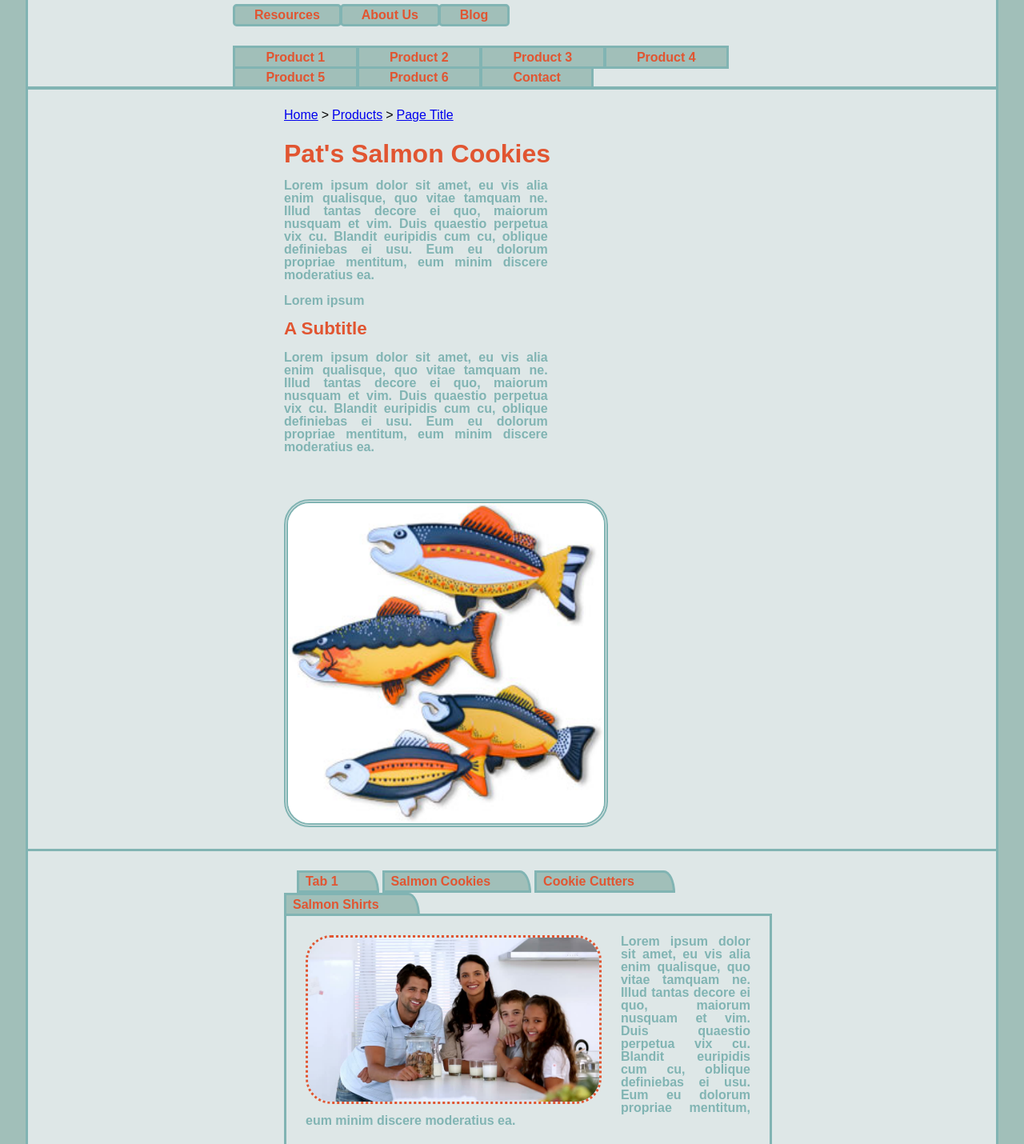
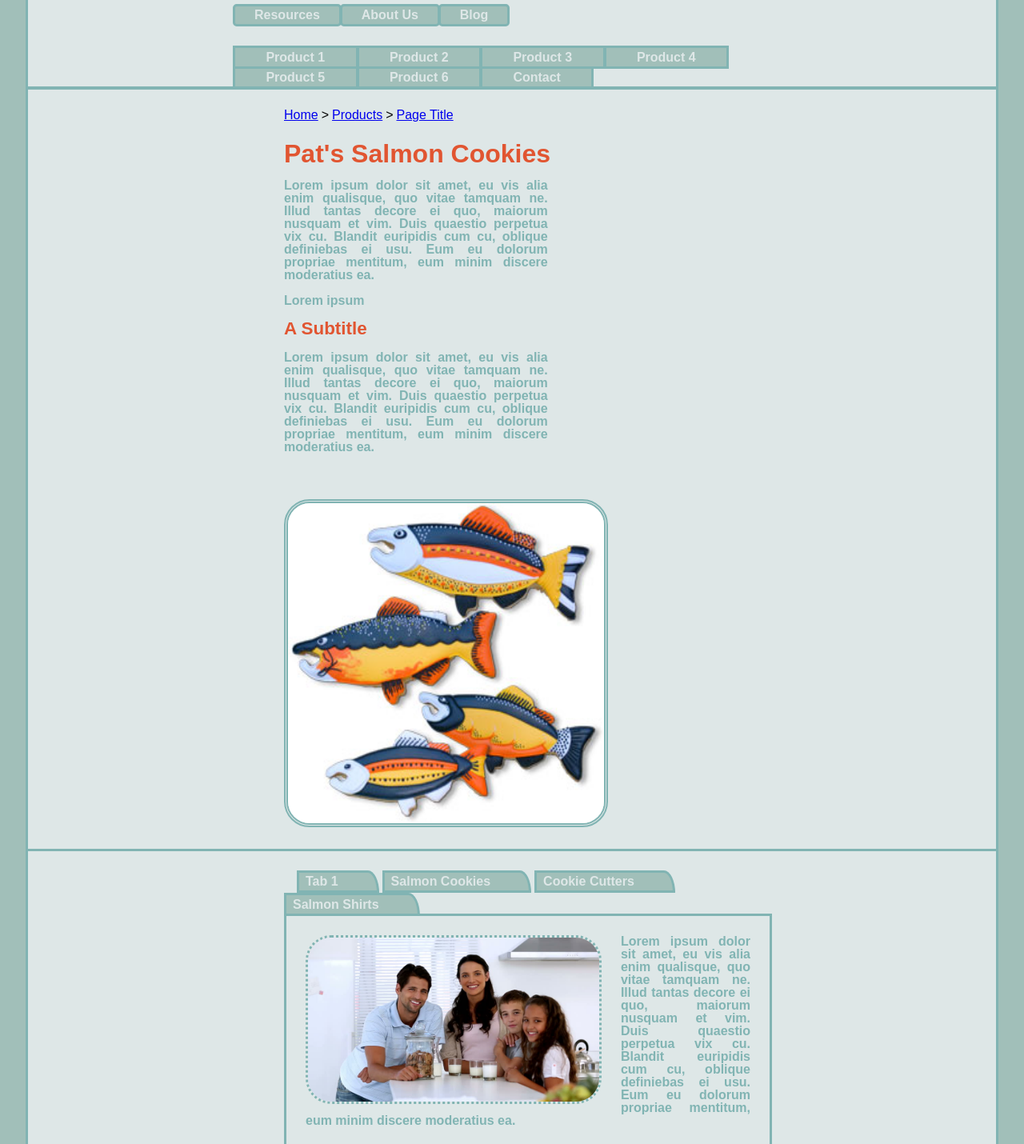
Before and after one commit to vssobol/201Lab6, a plain HTML site: page index.html in a window 1280 px wide. Shown: the part 94-1524 px from the top of the page at 80% size. Drawn offline with Linux system fonts and the light colour scheme.

Commit message:
color update

```diff
--- a/css/style.css
+++ b/css/style.css
@@ -61,6 +61,7 @@ header{
 
 #nav nav ul li{
     background-color: #a1bfb9;
+    color: #dee7e7;
     transition: 360ms;
     display: inline-block;
     border: medium solid #81b4b3;
@@ -79,10 +80,12 @@ header{
 #nav nav ul li:hover{
     cursor: pointer;
     background-color: #81b4b3;
+    color: #e15531;
 }
 
 #products nav ul li{
     background-color: #a1bfb9;
+    color: #dee7e7;
     transition: 360ms;
     display: inline-block;
     border: medium solid #81b4b3;
@@ -99,6 +102,7 @@ header{
 #products nav ul li:hover{
     cursor: pointer;
     background-color: #81b4b3;
+    color: #e15531;
 }
 
 #title *{
@@ -226,7 +230,7 @@ header{
 
 #sub nav ul li{
     background-color: #a1bfb9;
-    color: #e15531;
+    color: #dee7e7;
     transition: 360ms;
     display: inline-block;
     border: medium solid #81b4b3;
@@ -242,6 +246,7 @@ header{
 #sub nav ul li:hover{
     cursor: pointer;
     background-color: #81b4b3;
+    color: #e15531;
 }
 
 #tab{
@@ -254,7 +259,7 @@ header{
 #tab img:first-child{
     float: left;
     border-radius: 2em;
-    border: medium dotted #e15531;
+    border: medium dotted #81b4b3;
     margin-right: 1.5em;
     height: 205px;
 }
```
